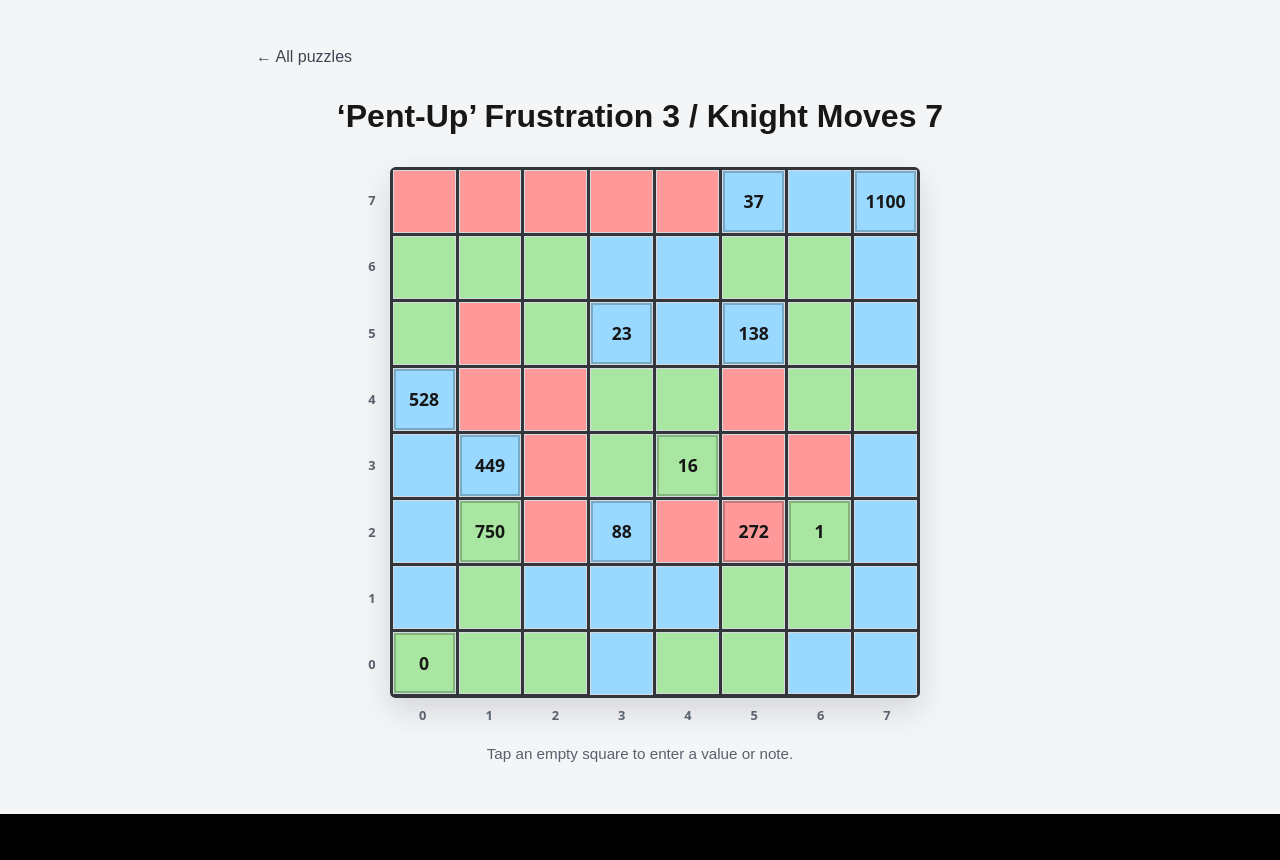
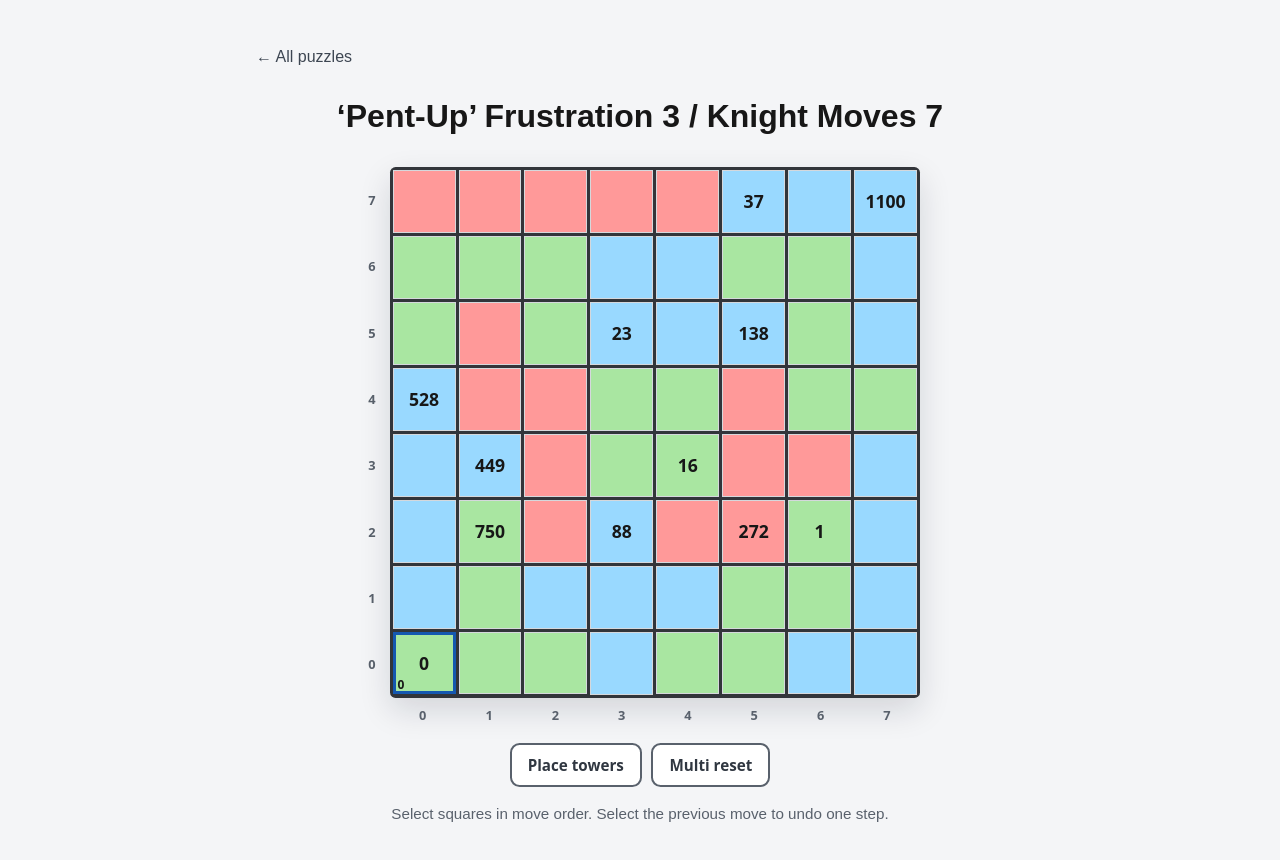
Before and after one commit to Kakkarrot/workout, a Next.js app: page /puzzles/pent-up-frustration-3-knight-moves-7 in a window 1280 px wide. Shown: the top 860 px of the page. Before the commit the page ends 814 px from the top, so only its background shows below. Built offline with nearby package versions, Linux system fonts and the light colour scheme.

Commit message:
ui change

```diff
--- a/src/app/globals.css
+++ b/src/app/globals.css
@@ -121,17 +121,22 @@ a { color: white; }
 }
 
 .puzzle-cell--prefilled {
-    box-shadow: inset 0 0 0 2px rgb(0 0 0 / 22%);
     color: #171717;
     font-weight: 900;
-    cursor: default;
-    opacity: 1;
 }
 
-.puzzle-cell:not(:disabled):hover { filter: brightness(0.95); }
-.puzzle-cell:not(:disabled):active { transform: scale(0.94); }
+.puzzle-cell:hover { filter: brightness(0.95); }
+.puzzle-cell:active { transform: scale(0.94); }
 .puzzle-cell--selected { z-index: 1; outline: 3px solid #1558b0; outline-offset: -3px; }
-.puzzle-cell--note { align-items: start; justify-items: end; padding: 0.25rem; font-size: clamp(0.55rem, 2.3vw, 0.78rem); font-weight: 500; }
+.puzzle-cell--tower { box-shadow: inset 0 0 0 4px white; }
+
+.puzzle-cell__move {
+    position: absolute;
+    bottom: 0.18rem;
+    left: 0.25rem;
+    font: 800 clamp(0.55rem, 2vw, 0.75rem) system-ui, sans-serif;
+    line-height: 1;
+}
 
 .cell-number--wrapped {
     display: flex;
@@ -148,88 +153,31 @@ a { color: white; }
     text-align: center;
 }
 
-.cell-editor {
-    position: sticky;
-    bottom: 0.75rem;
-    z-index: 10;
+.puzzle-modes {
+    display: flex;
+    justify-content: center;
+    gap: 0.6rem;
     margin-top: 1rem;
-    padding: 1rem;
-    border: 1px solid #d1d5db;
-    border-radius: 1rem;
-    background: rgb(255 255 255 / 96%);
-    box-shadow: 0 1rem 2.5rem rgb(0 0 0 / 20%);
-    backdrop-filter: blur(12px);
 }
 
-.cell-editor__header,
-.number-entry {
-    display: flex;
-    align-items: center;
-    gap: 0.75rem;
-}
-
-.cell-editor__header { justify-content: space-between; margin-bottom: 0.75rem; }
-
-.editor-done {
-    border: 0;
-    background: transparent;
-    color: #1558b0;
-    font: 700 1rem system-ui, sans-serif;
-    cursor: pointer;
-}
-
-.entry-kind {
-    display: grid;
-    grid-template-columns: 1fr 1fr;
-    padding: 0.2rem;
-    border-radius: 0.65rem;
-    background: #e7e9ed;
-    margin-bottom: 0.75rem;
-}
-
-.entry-kind__button {
-    min-height: 2.5rem;
-    border: 0;
-    border-radius: 0.5rem;
-    background: transparent;
-    color: #4b5563;
+.puzzle-mode {
+    min-height: 2.75rem;
+    padding: 0 1rem;
+    border: 2px solid #59616c;
+    border-radius: 0.6rem;
+    background: white;
+    color: #303741;
     font: 700 0.95rem system-ui, sans-serif;
     cursor: pointer;
 }
 
-.entry-kind__button--selected { background: white; color: #171717; box-shadow: 0 1px 4px rgb(0 0 0 / 15%); }
-
-.number-entry input {
-    min-width: 0;
-    width: 100%;
-    height: 3rem;
-    box-sizing: border-box;
-    padding: 0 0.85rem;
-    border: 2px solid #9ca3af;
-    border-radius: 0.6rem;
-    background: white;
-    color: #171717;
-    font: 700 1.1rem system-ui, sans-serif;
+.puzzle-mode--active {
+    border-color: #1558b0;
+    background: #1558b0;
+    color: white;
 }
-
-.number-entry input:focus { border-color: #1558b0; outline: 2px solid rgb(21 88 176 / 20%); }
-
-.editor-clear {
-    min-height: 3rem;
-    padding: 0 1rem;
-    border: 1px solid #c6cad0;
-    border-radius: 0.6rem;
-    background: white;
-    color: #9b2424;
-    font: 700 0.95rem system-ui, sans-serif;
-    cursor: pointer;
-}
-
-.editor-clear:disabled { color: #9ca3af; cursor: default; }
 
 @media (max-width: 36rem) {
     .puzzle-page { padding: 1.25rem 0.75rem 2rem; }
     .puzzle-page h1 { margin: 1.5rem 0; font-size: 1.5rem; }
-    .puzzle-workspace:has(.cell-editor) { padding-bottom: 0.25rem; }
-    .cell-editor { bottom: 0.35rem; margin-right: -0.25rem; margin-left: -0.25rem; padding: 0.85rem; }
 }
--- a/src/app/puzzles/page.tsx
+++ b/src/app/puzzles/page.tsx
@@ -8,7 +8,7 @@ export default function PuzzlesPage() {
             <ul className="puzzle-list">
                 <li>
                     <Link href="/puzzles/pent-up-frustration-3-knight-moves-7">
-                        ‘Pent-Up’ Frustration 3 / Knight Moves 7
+                        2026 July
                     </Link>
                 </li>
             </ul>
--- a/src/features/pent-up-frustration/PuzzleBoard.tsx
+++ b/src/features/pent-up-frustration/PuzzleBoard.tsx
@@ -1,13 +1,15 @@
 import {GRID_SIZE, PUZZLE_CELLS} from './puzzleDefinition';
-import type {CellKey, PuzzleEntries} from './types';
+import type {CellKey} from './types';
 
 type PuzzleBoardProps = {
-    entries: PuzzleEntries;
-    selectedCell: CellKey | null;
+    movePath: readonly CellKey[];
+    towerCells: ReadonlySet<CellKey>;
     onSelectCell: (key: CellKey) => void;
 };
 
-export function PuzzleBoard({entries, selectedCell, onSelectCell}: PuzzleBoardProps) {
+export function PuzzleBoard({movePath, towerCells, onSelectCell}: PuzzleBoardProps) {
+    const moveByCell = new Map(movePath.map((key, move) => [key, move]));
+
     return (
         <div className="coordinate-grid">
             <div className="y-coordinates" aria-hidden="true">
@@ -15,21 +17,31 @@ export function PuzzleBoard({entries, selectedCell, onSelectCell}: PuzzleBoardPr
             </div>
             <div className="puzzle-grid" role="grid" aria-label={`${GRID_SIZE} by ${GRID_SIZE} puzzle grid`}>
                 {PUZZLE_CELLS.map(cell => {
-                    const entry = entries[cell.key];
-                    const displayText = cell.constant ?? entry?.text;
+                    const move = moveByCell.get(cell.key);
 
                     return (
                         <button
-                            className={cellClassName(Boolean(cell.constant), selectedCell === cell.key, entry?.kind)}
+                            className={cellClassName(
+                                Boolean(cell.constant),
+                                move === movePath.length - 1,
+                                towerCells.has(cell.key),
+                            )}
                             key={cell.key}
                             type="button"
                             role="gridcell"
-                            aria-label={cellLabel(cell.x, cell.y, cell.section, cell.constant, entry)}
-                            disabled={cell.constant !== undefined}
+                            aria-label={cellLabel(
+                                cell.x,
+                                cell.y,
+                                cell.section,
+                                cell.constant,
+                                move,
+                                towerCells.has(cell.key),
+                            )}
                             onClick={() => onSelectCell(cell.key)}
                             style={{backgroundColor: cell.sectionColor}}
                         >
-                            <CellNumber text={displayText}/>
+                            <CellNumber text={cell.constant}/>
+                            {move !== undefined && <span className="puzzle-cell__move">{move}</span>}
                         </button>
                     );
                 })}
@@ -46,12 +58,12 @@ function axisValues() {
     return Array.from({length: GRID_SIZE}, (_, index) => index);
 }
 
-function cellClassName(isConstant: boolean, isSelected: boolean, entryKind?: 'value' | 'note') {
+function cellClassName(isConstant: boolean, isCurrentMove: boolean, hasTower: boolean) {
     return [
         'puzzle-cell',
         isConstant && 'puzzle-cell--prefilled',
-        isSelected && 'puzzle-cell--selected',
-        entryKind === 'note' && 'puzzle-cell--note',
+        isCurrentMove && 'puzzle-cell--selected',
+        hasTower && 'puzzle-cell--tower',
     ].filter(Boolean).join(' ');
 }
 
@@ -60,14 +72,13 @@ function cellLabel(
     y: number,
     section: number,
     constant?: string,
-    entry?: PuzzleEntries[CellKey],
+    move?: number,
+    hasTower = false,
 ) {
-    const content = constant !== undefined
-        ? `constant ${constant}`
-        : entry
-            ? `${entry.kind} ${entry.text}`
-            : 'empty';
-    return `Coordinate ${x}, ${y}, ${content}, section ${section}`;
+    const content = constant !== undefined ? `constant ${constant}` : 'empty';
+    const moveDescription = move === undefined ? 'not visited' : `move ${move}`;
+    const towerDescription = hasTower ? 'tower' : 'no tower';
+    return `Coordinate ${x}, ${y}, ${content}, ${moveDescription}, ${towerDescription}, section ${section}`;
 }
 
 function CellNumber({text}: {text?: string}) {
--- a/src/features/pent-up-frustration/PuzzleGrid.tsx
+++ b/src/features/pent-up-frustration/PuzzleGrid.tsx
@@ -1,21 +1,89 @@
 'use client';
 
-import {CellEditor} from './CellEditor';
+import {useState} from 'react';
 import {PuzzleBoard} from './PuzzleBoard';
-import {usePuzzleEditor} from './usePuzzleEditor';
+import {PUZZLE_CELLS} from './puzzleDefinition';
+import type {CellKey} from './types';
+
+const MAX_MARKED_SQUARES = 64;
+const STARTING_CELL: CellKey = '0,0';
+const sectionByCell = new Map(PUZZLE_CELLS.map(cell => [cell.key, cell.section]));
 
 export function PuzzleGrid() {
-    const editor = usePuzzleEditor();
+    const [movePath, setMovePath] = useState<readonly CellKey[]>([STARTING_CELL]);
+    const [towerMode, setTowerMode] = useState(false);
+    const [multiResetMode, setMultiResetMode] = useState(false);
+    const [towerBySection, setTowerBySection] = useState<ReadonlyMap<number, CellKey>>(new Map());
+
+    function selectCell(key: CellKey) {
+        if (towerMode) {
+            toggleTower(key);
+            return;
+        }
+
+        setMovePath(current => {
+            const existingMove = current.indexOf(key);
+
+            if (existingMove >= 0) {
+                const isSingleStepReset = existingMove === current.length - 2;
+                if (!multiResetMode && !isSingleStepReset) return current;
+                return current.slice(0, existingMove + 1);
+            }
+            if (current.length >= MAX_MARKED_SQUARES) return current;
+            return [...current, key];
+        });
+    }
+
+    function toggleTower(key: CellKey) {
+        const section = sectionByCell.get(key);
+        if (section === undefined) return;
+
+        setTowerBySection(current => {
+            const next = new Map(current);
+            if (next.get(section) === key) next.delete(section);
+            else next.set(section, key);
+            return next;
+        });
+    }
 
     return (
         <section className="puzzle-workspace" aria-label="Interactive puzzle grid">
             <PuzzleBoard
-                entries={editor.entries}
-                selectedCell={editor.selectedCell}
-                onSelectCell={editor.selectCell}
+                movePath={movePath}
+                towerCells={new Set(towerBySection.values())}
+                onSelectCell={selectCell}
             />
-            <p className="puzzle-help">Tap an empty square to enter a value or note.</p>
-            <CellEditor editor={editor}/>
+            <div className="puzzle-modes">
+                <button
+                    className={`puzzle-mode${towerMode ? ' puzzle-mode--active' : ''}`}
+                    type="button"
+                    aria-pressed={towerMode}
+                    onClick={() => {
+                        setTowerMode(current => !current);
+                        setMultiResetMode(false);
+                    }}
+                >
+                    Place towers
+                </button>
+                <button
+                    className={`puzzle-mode${multiResetMode ? ' puzzle-mode--active' : ''}`}
+                    type="button"
+                    aria-pressed={multiResetMode}
+                    onClick={() => {
+                        setMultiResetMode(current => !current);
+                        setTowerMode(false);
+                    }}
+                >
+                    Multi reset
+                </button>
+            </div>
+            <p className="puzzle-help">
+                {towerMode
+                    ? 'Select a square to add or remove a tower. Each colored section can have one tower.'
+                    : multiResetMode
+                        ? 'Select any earlier move to reset the path to that square.'
+                        : 'Select squares in move order. Select the previous move to undo one step.'}
+            </p>
         </section>
     );
 }
--- a/src/features/pent-up-frustration/puzzleDefinition.ts
+++ b/src/features/pent-up-frustration/puzzleDefinition.ts
@@ -2,7 +2,6 @@ import {assignSectionColors} from './sectionColoring';
 import type {CellKey, Coordinate, PuzzleCell} from './types';
 
 export const GRID_SIZE = 8;
-export const MAX_ENTRY_LENGTH = 8;
 
 const SECTION_COLORS = ['#ff9999', '#99d9ff', '#a9e6a1', '#ffe58f', '#d6b4ff'] as const;
 
--- a/src/features/pent-up-frustration/usePuzzleEditor.ts
+++ /dev/null
@@ -1,55 +0,0 @@
-'use client';
-
-import {useEffect, useRef, useState} from 'react';
-import {MAX_ENTRY_LENGTH} from './puzzleDefinition';
-import type {CellKey, EntryKind, PuzzleEntries} from './types';
-
-export type PuzzleEditorModel = ReturnType<typeof usePuzzleEditor>;
-
-export function usePuzzleEditor() {
-    const [entries, setEntries] = useState<PuzzleEntries>({});
-    const [selectedCell, setSelectedCell] = useState<CellKey | null>(null);
-    const inputRef = useRef<HTMLInputElement>(null);
-
-    useEffect(() => {
-        if (selectedCell) inputRef.current?.focus();
-    }, [selectedCell]);
-
-    const selectedEntry = selectedCell ? entries[selectedCell] : undefined;
-
-    function updateSelectedEntry(kind: EntryKind, text: string) {
-        if (!selectedCell) return;
-        setEntries(current => ({...current, [selectedCell]: {kind, text}}));
-    }
-
-    function setEntryKind(kind: EntryKind) {
-        updateSelectedEntry(kind, selectedEntry?.text ?? '');
-    }
-
-    function setEntryText(value: string) {
-        const text = value.replace(/\D/g, '').slice(0, MAX_ENTRY_LENGTH);
-        updateSelectedEntry(selectedEntry?.kind ?? 'value', text);
-    }
-
-    function clearEntry() {
-        if (!selectedCell) return;
-        setEntries(current => {
-            const next = {...current};
-            delete next[selectedCell];
-            return next;
-        });
-        inputRef.current?.focus();
-    }
-
-    return {
-        entries,
-        selectedCell,
-        selectedEntry,
-        inputRef,
-        selectCell: setSelectedCell,
-        closeEditor: () => setSelectedCell(null),
-        setEntryKind,
-        setEntryText,
-        clearEntry,
-    };
-}
```
Also changed, not shown: src/features/pent-up-frustration/CellEditor.tsx (deleted, +0 -58 lines), src/features/pent-up-frustration/types.ts (+0 -8 lines).
